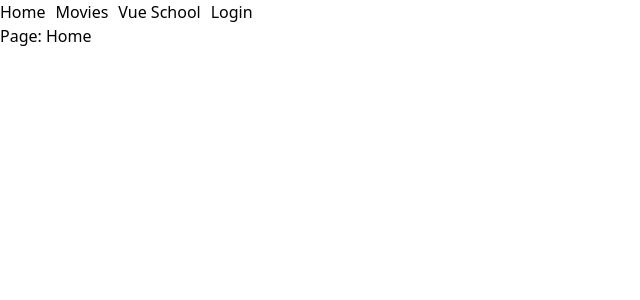
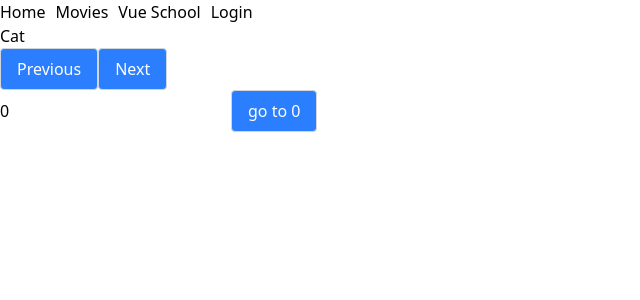
Before and after one commit to Wulakaka/nuxt-3-fundamentals-course, a Nuxt app: page / in a window 1280 px wide. Shown: the top 300 px of the page, without its empty margins (0-640 px from the left). Built offline with nearby package versions, Linux system fonts and the light colour scheme.

Commit message:
feat: 实现 useCycleList 组合函数，支持循环列表功能

```diff
--- /dev/null
+++ b/composables/useCycleList.ts
@@ -0,0 +1,79 @@
+export interface useCycleListConfig {
+  fallbackIndex?: number;
+  fallbackValue?: any;
+}
+
+const useCycleListConfigDefaults: useCycleListConfig = {
+  fallbackIndex: undefined,
+  fallbackValue: undefined,
+};
+
+export const useCycleList = <T>(
+  list: MaybeRefOrGetter<T[]>,
+  config?: useCycleListConfig
+) => {
+  const _config = {
+    ...useCycleListConfigDefaults,
+    ...config,
+  };
+
+  const _list = toRef(list) as Ref<T[]>;
+  const activeIndex = ref(0);
+
+  const state = computed({
+    get() {
+      return _list.value[activeIndex.value];
+    },
+    set(value) {
+      const foundIndex = _list.value.indexOf(value);
+      if (foundIndex !== -1) {
+        activeIndex.value = foundIndex;
+      } else {
+        if (typeof _config.fallbackValue !== "undefined") {
+          const foundFallbackIndex = _list.value.indexOf(_config.fallbackValue);
+          if (foundFallbackIndex !== -1) {
+            activeIndex.value = foundFallbackIndex;
+          } else {
+            throw new Error(
+              `Fallback value "${_config.fallbackValue}" not found in the list.`
+            );
+          }
+        } else {
+          throw new Error(`Value "${value}" not found in the list.`);
+        }
+      }
+    },
+  });
+
+  function add(index: number) {
+    activeIndex.value =
+      (activeIndex.value + index + _list.value.length) % _list.value.length;
+  }
+
+  function next() {
+    add(1);
+  }
+
+  function prev() {
+    add(-1);
+  }
+
+  function go(index: number) {
+    if (index >= _list.value.length) {
+      if (typeof _config.fallbackIndex !== "undefined") {
+        activeIndex.value = _config.fallbackIndex;
+      } else {
+        throw new Error(`Index ${index} is out of bounds for the list.`);
+      }
+    } else {
+      activeIndex.value = index;
+    }
+  }
+
+  return {
+    state,
+    prev,
+    next,
+    go,
+  };
+};
--- a/pages/index.vue
+++ b/pages/index.vue
@@ -1,7 +1,35 @@
-<script setup lang="ts"></script>
+<script setup lang="ts">
+import {useCycleList} from "~/composables/useCycleList";
+
+const {prev, next, state, go} = useCycleList(
+  () => ["Dog", "Cat", "Fish", "Bird", "Hamster", "Rabbit"],
+  {
+    fallbackIndex: 0,
+    fallbackValue: "Cat",
+  }
+);
+
+state.value = "Hawk"; // Set initial state to "Cat"
+
+const goto = ref(0);
+</script>
 
 <template>
-  <div>Page: Home</div>
+  <div>
+    {{ state }}
+    <br />
+    <button @click="prev">Previous</button>
+    <button @click="next">Next</button>
+    <br />
+    <input v-model="goto" type="number" />
+    <button @click="go(goto)">go to {{ goto }}</button>
+  </div>
 </template>
 
-<style scoped></style>
+<style scoped>
+@reference "tailwindcss";
+
+button {
+  @apply text-white px-4 py-2 rounded border border-gray-300 bg-blue-500 hover:bg-blue-600;
+}
+</style>
```
